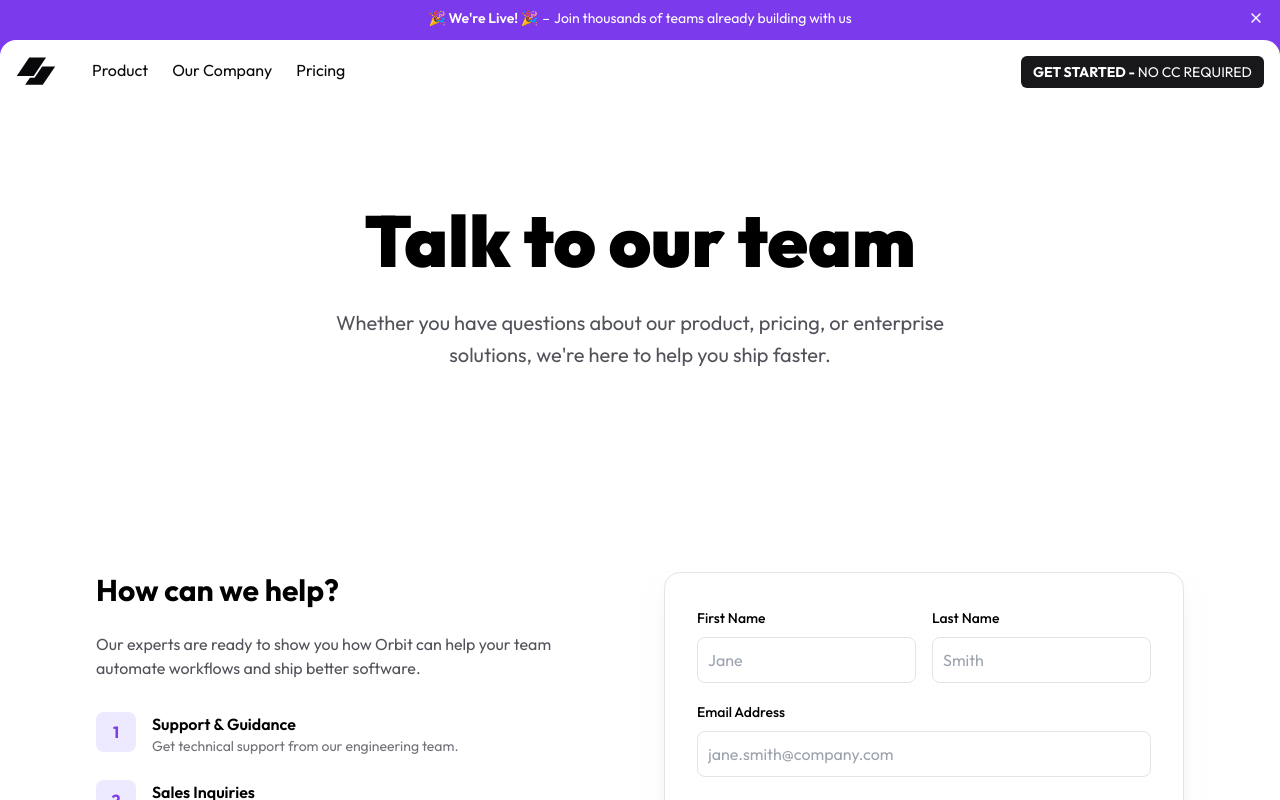
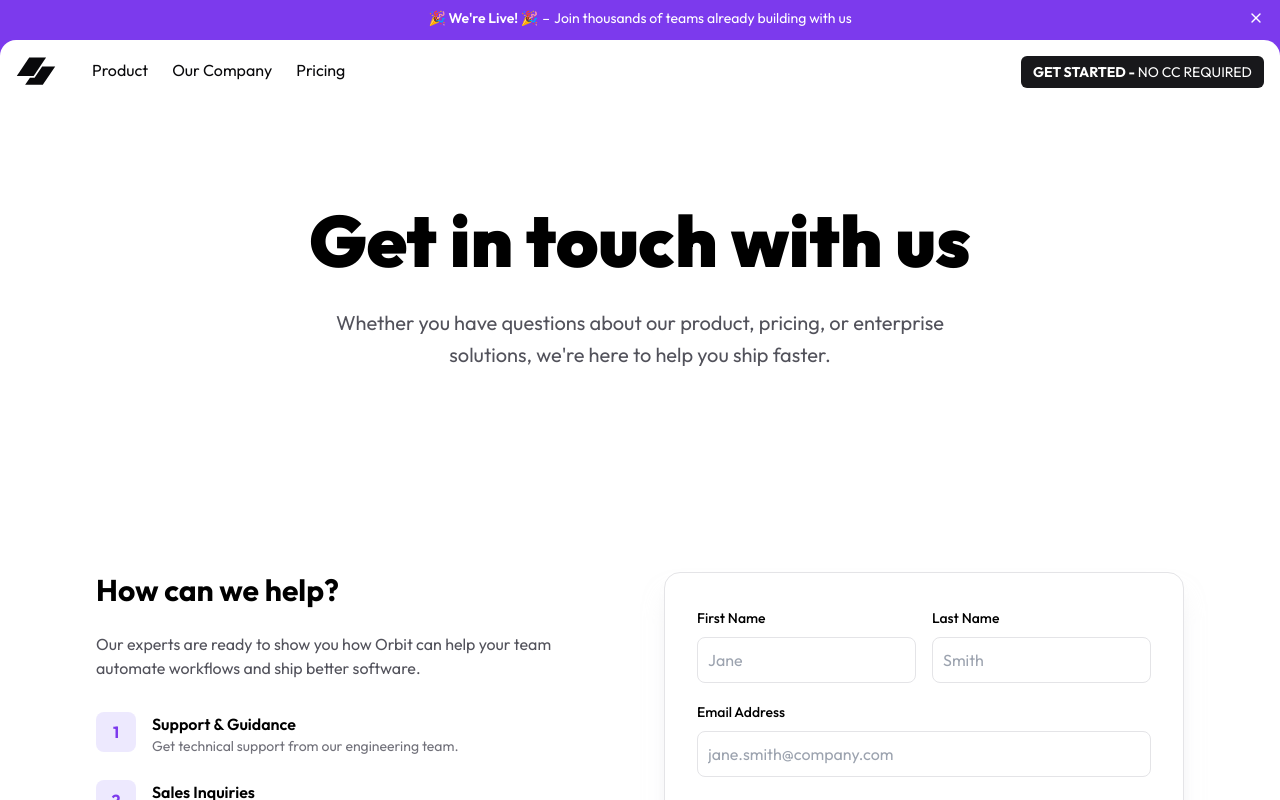
Before and after one commit to Vaibhavdixit1/saas-starter-nextjs-website, a Next.js app: page /contact in a window 1280 px wide. Shown: the top 800 px of the page. Built offline with nearby package versions, Linux system fonts and the light colour scheme.

Commit message:
feat: update contact page heading to 'Get in touch with us'

```diff
--- a/src/pages/contact.tsx
+++ b/src/pages/contact.tsx
@@ -14,7 +14,7 @@ export default function Contact() {
             <ExpandableNavBar links={NAV_LINKS}>
                 <section className="relative flex flex-col items-center justify-center px-12 pb-24 pt-12 md:pb-32 md:pt-24">
                     <h1 className="max-w-4xl text-center text-4xl font-black leading-[1.15] md:text-7xl md:leading-[1.15]">
-                        Talk to our team
+                        Get in touch with us
                     </h1>
                     <p className="mx-auto my-4 max-w-2xl text-center text-base leading-relaxed md:my-6 md:text-xl md:leading-relaxed text-zinc-600">
                         Whether you have questions about our product, pricing, or enterprise solutions, we&apos;re here to help you ship faster.
```
